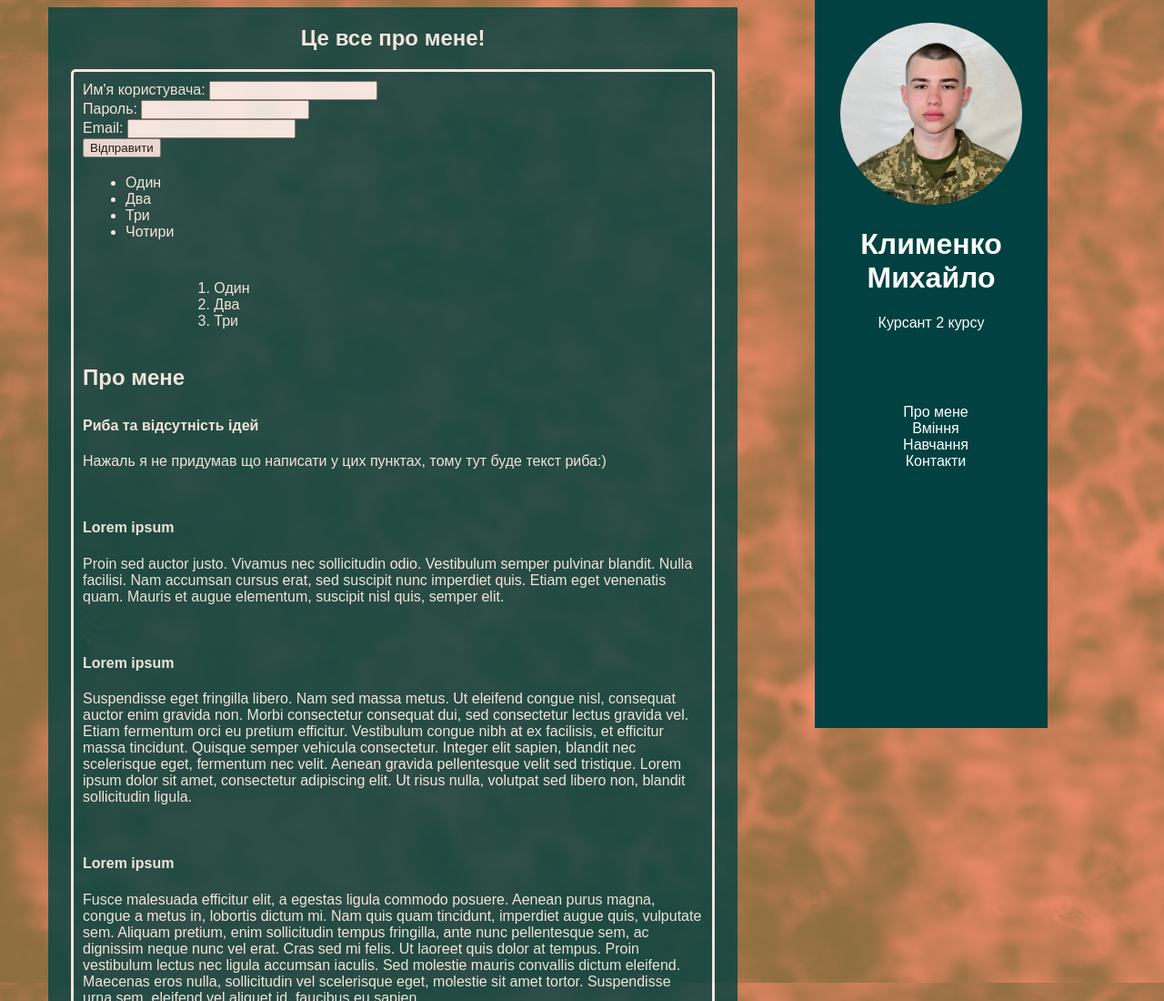
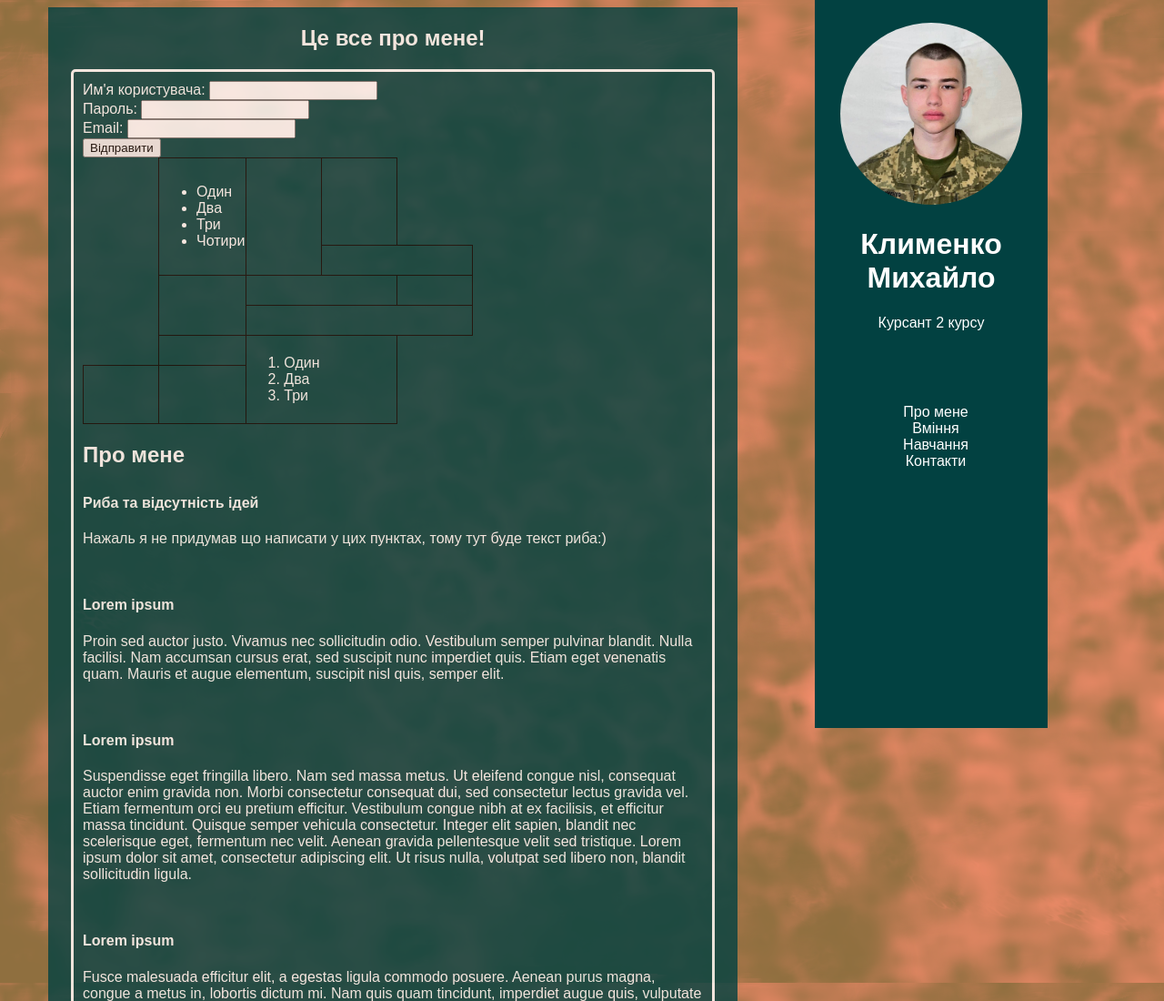
Before and after one commit to Chemodan21-05/cv, a plain HTML site: page index.html in a window 1280 px wide. Shown: the top 1100 px of the page at 91% size. Drawn offline with Linux system fonts and the light colour scheme.

Commit message:
Update index.html

```diff
--- a/index.html
+++ b/index.html
@@ -5,6 +5,20 @@
 	<link rel="stylesheet" type="text/css" href="styles.css">
 	<link rel="icon" type="image/x-icon" href="favicon.ico">
 	<title>Resume</title>
+	<style>
+    table {
+      /**background-color: black;**/
+      border-collapse: collapse;
+    }
+    td {
+      border: 1px solid black;
+      width: 80px;
+      height: 30px;
+    }
+    td.no-border {
+      border: none;
+    }
+  </style>
 </head>
 <body>
 
```
